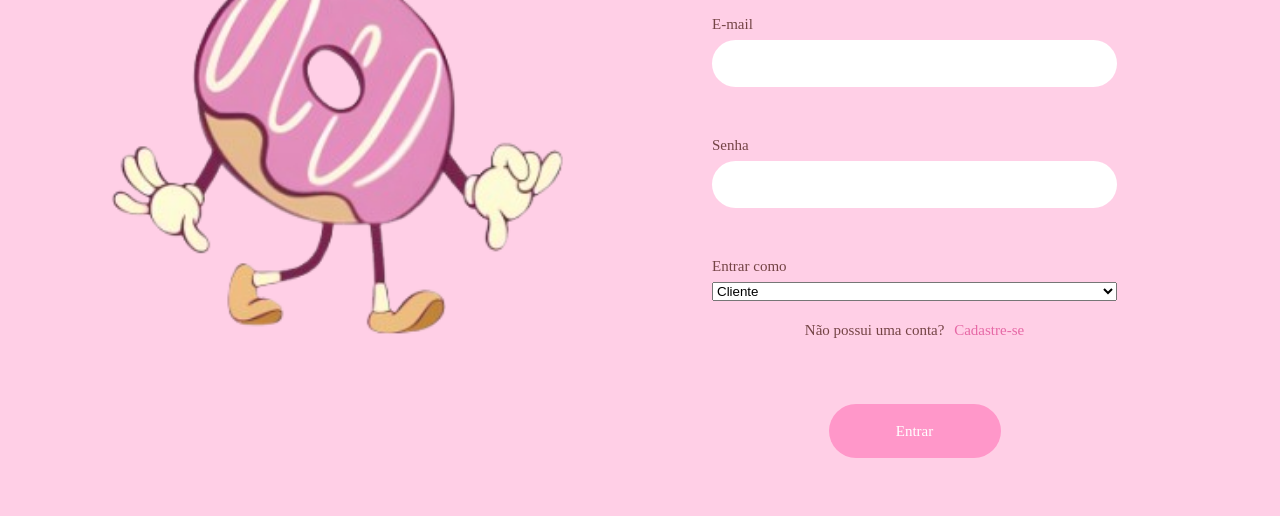
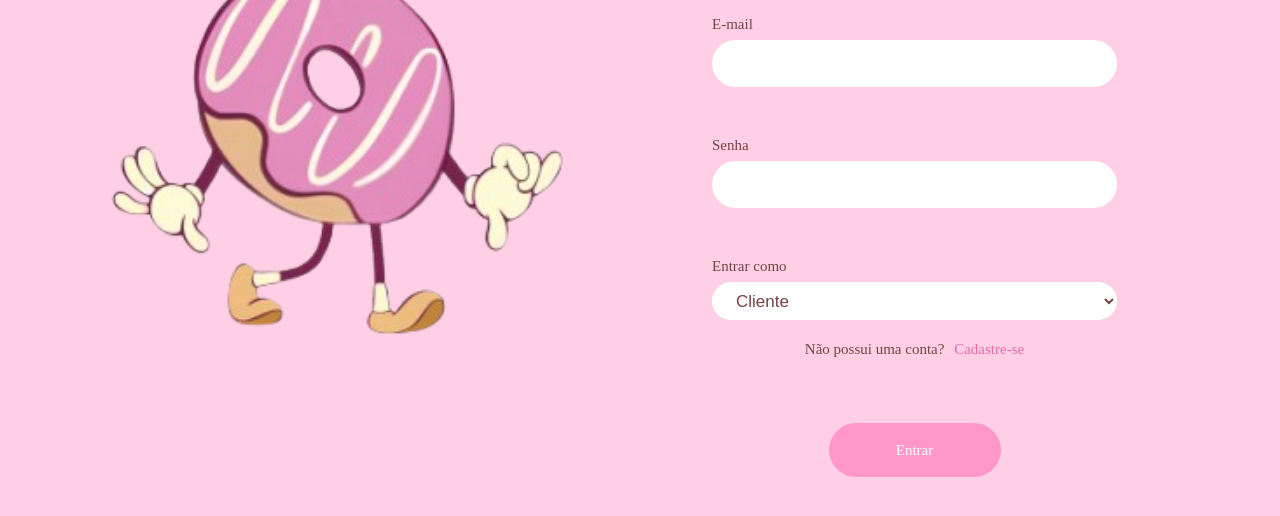
Before and after one commit to Heitor-Souza-Pacheco/ProjetoIntegrador-Front, a plain HTML site: page login.html in a window 1280 px wide. Shown: the part 242-758 px from the top of the page. Drawn offline with Linux system fonts and the light colour scheme; a web font is replaced by a local one.

Commit message:
Integração: ajustar estilos e acesso de perfil

```diff
--- a/css/global/global.css
+++ b/css/global/global.css
@@ -27,7 +27,7 @@ a {
   text-decoration: none;
 }
 
-button, input {
+button, input, select {
   font: inherit;
 }
 
@@ -145,7 +145,8 @@ h2 {
   min-height: 29px;
 }
 
-.campo input {
+.campo input,
+.campo select {
   width: 100%;
   height: 38px;
   border: 0;
```
